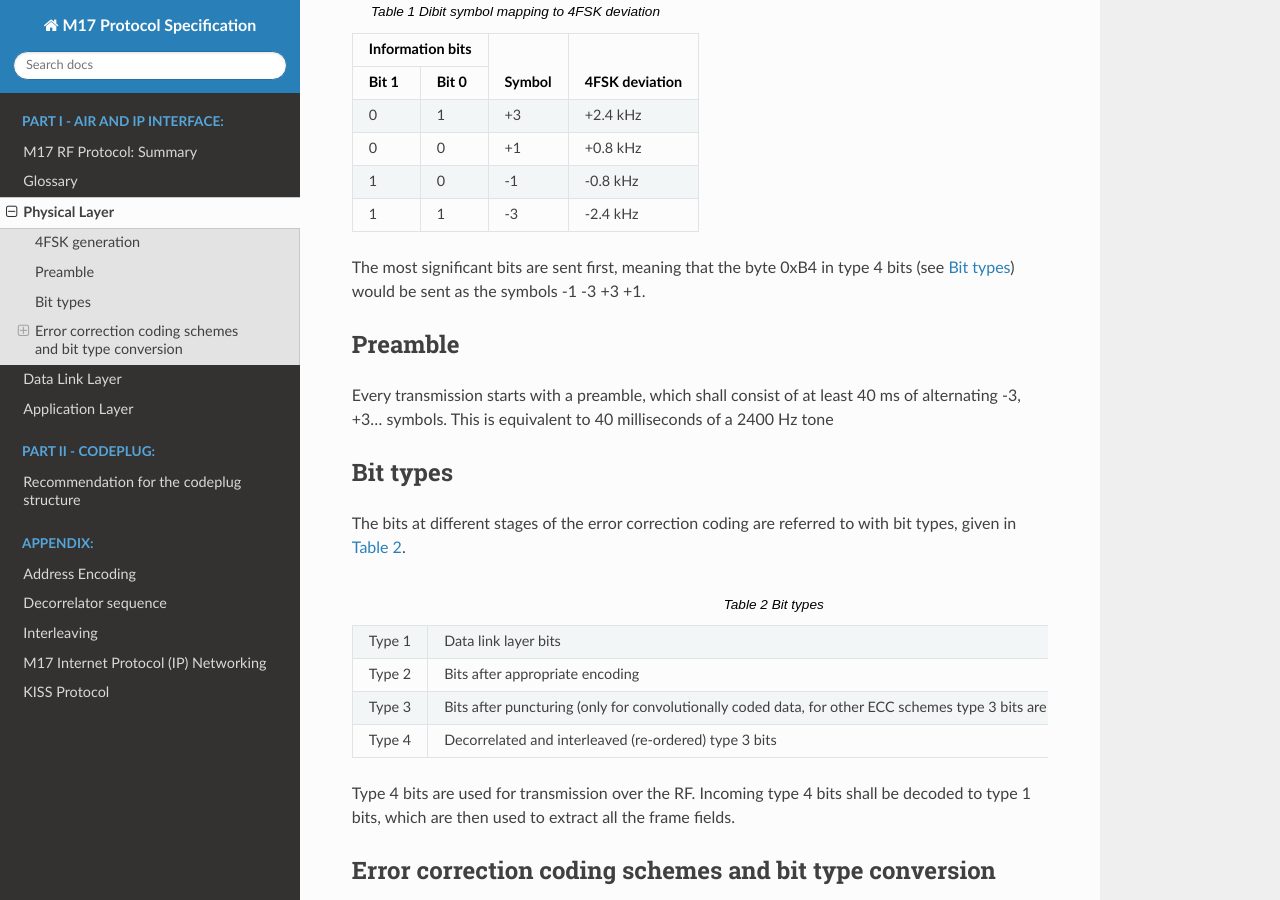
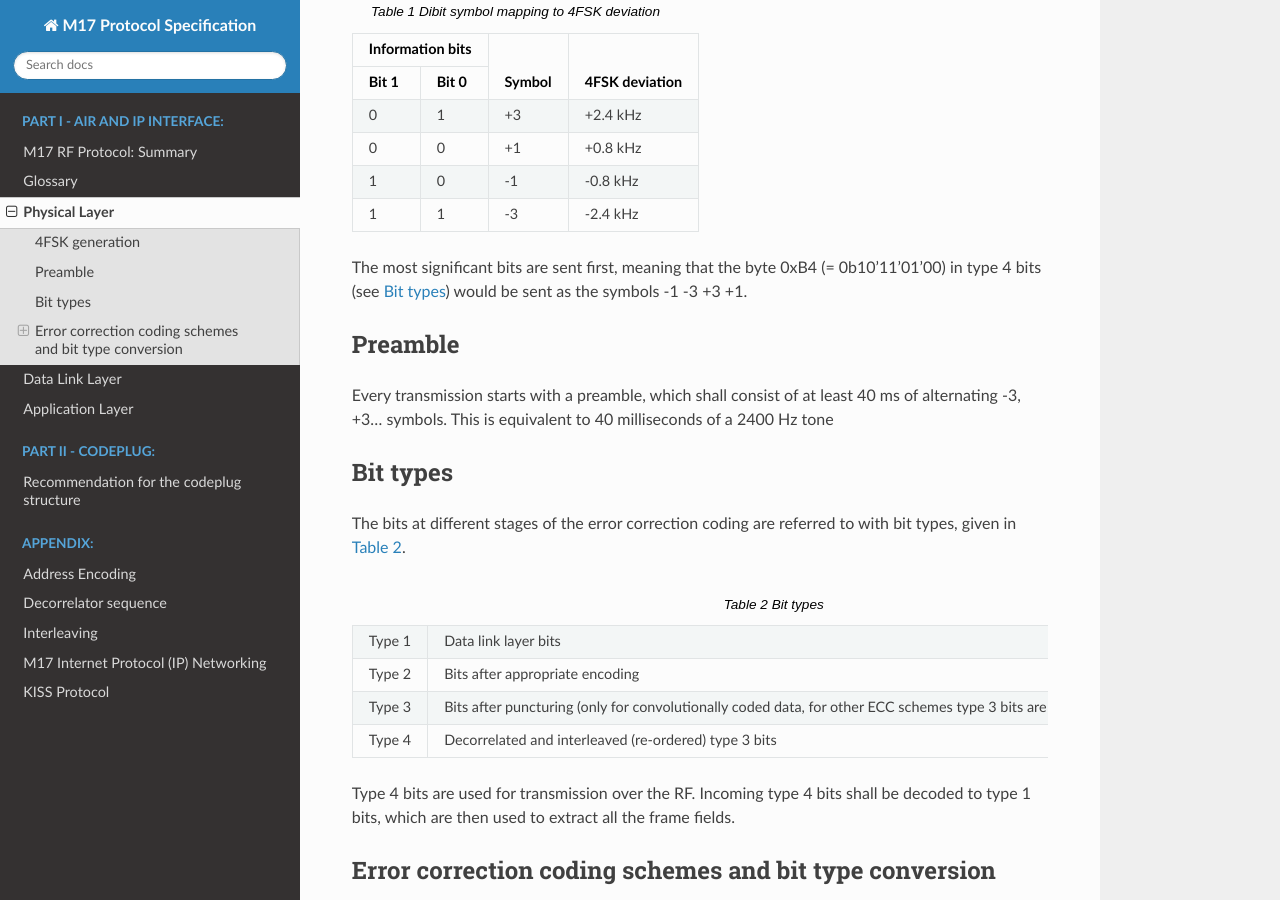
Before and after one commit to M17-Project/M17_spec, a Sphinx documentation site: the page built from docs/physical_layer.rst, in a window 1280 px wide and 900 px high, scrolled down 511 px. Built offline with Sphinx 7.4.7 and the Read the Docs theme 2.0.0, drawn with Linux system fonts in a browser that asks for light colours.

Commit message:
Providing binary value of example hex-encoded constant 0xB4 reduces mental mapping load when reading the documentation.

```diff
--- a/docs/physical_layer.rst
+++ b/docs/physical_layer.rst
@@ -46,7 +46,7 @@ The bit-to-symbol mapping is shown in the table below.
 
 .. todo:: update section
 
-The most significant bits are sent first, meaning that the byte 0xB4
+The most significant bits are sent first, meaning that the byte 0xB4 (= 0b10'11'01'00)
 in type 4 bits (see :ref:`bit_types`) would be sent as the symbols -1 -3 +3
 +1.
 
```
